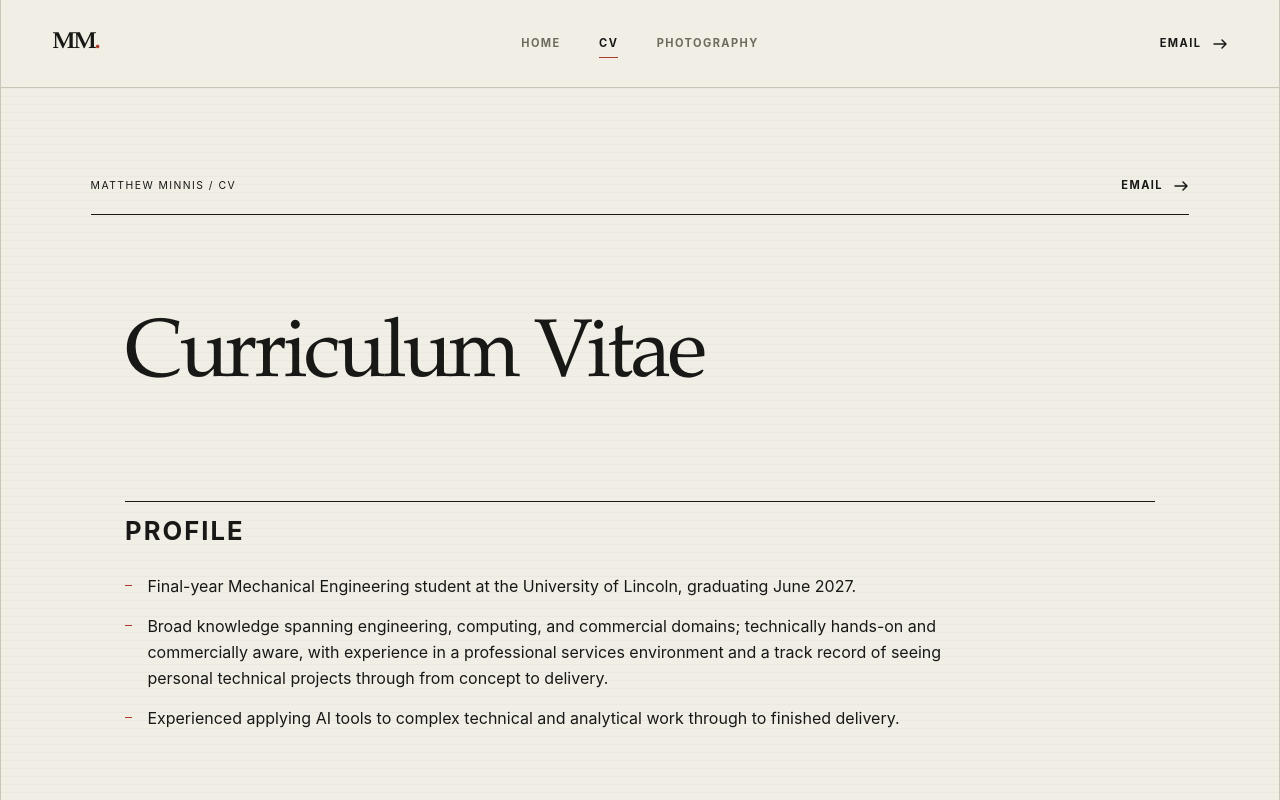
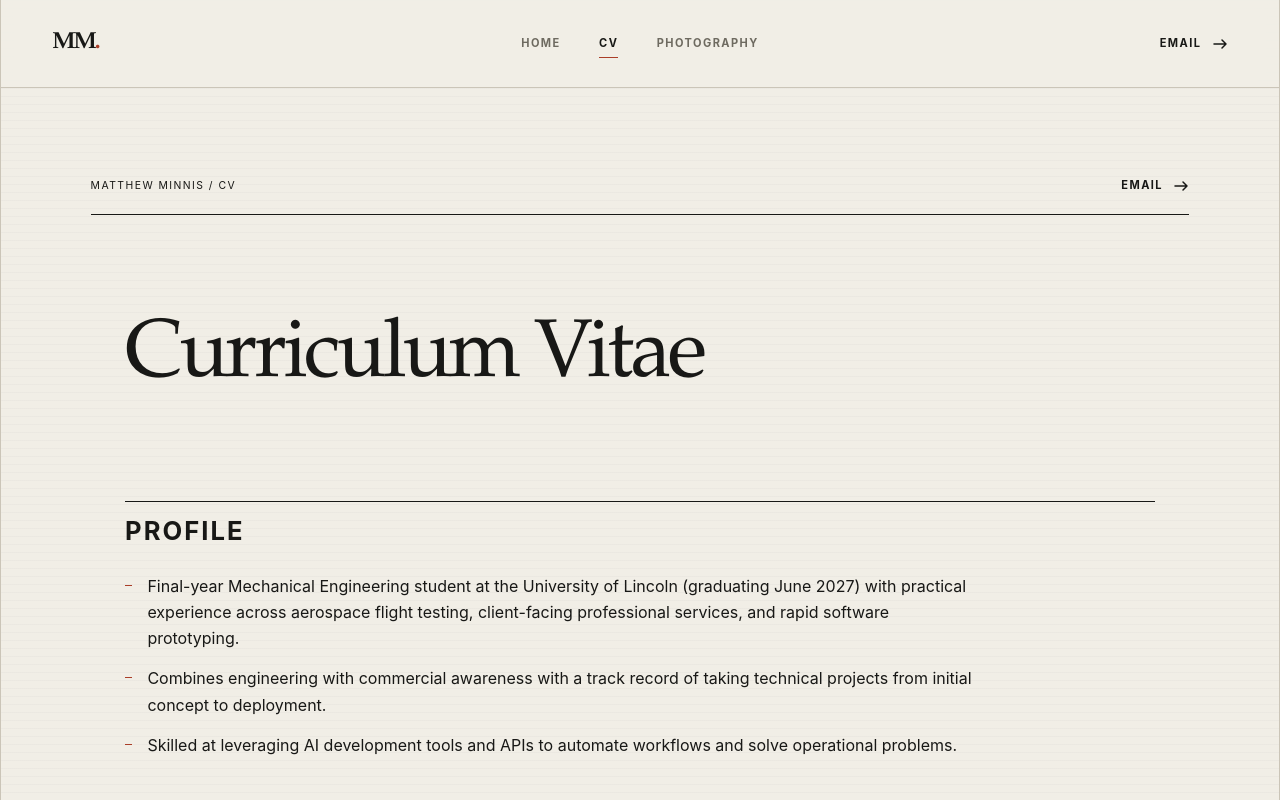
Before and after one commit to EmmDubz/MatthewMinnisSite, a React (Vite) app: page /cv in a window 1280 px wide. Shown: the top 800 px of the page. Built offline with nearby package versions, Linux system fonts and the light colour scheme.

Commit message:
Update intro and profile wording

```diff
--- a/index.html
+++ b/index.html
@@ -6,7 +6,7 @@
     <meta name="viewport" content="width=device-width, initial-scale=1.0" />
     <meta
       name="description"
-      content="Final-year Mechanical Engineering student at the University of Lincoln, graduating June 2027."
+      content="Final-year Mechanical Engineering student at the University of Lincoln (graduating June 2027) with practical experience across aerospace flight testing, client-facing professional services, and rapid software prototyping."
     />
     <meta name="author" content="Matthew Minnis" />
     <meta name="theme-color" content="#f1eee6" />
@@ -16,7 +16,7 @@
     <meta property="og:title" content="Matthew Minnis" />
     <meta
       property="og:description"
-      content="Final-year Mechanical Engineering student at the University of Lincoln, graduating June 2027."
+      content="Final-year Mechanical Engineering student at the University of Lincoln (graduating June 2027) with practical experience across aerospace flight testing, client-facing professional services, and rapid software prototyping."
     />
     <meta property="og:url" content="https://matthewminnis.co.uk/" />
     <meta property="og:image" content="https://matthewminnis.co.uk/social-card-v2.png" />
@@ -27,7 +27,7 @@
     <meta name="twitter:title" content="Matthew Minnis" />
     <meta
       name="twitter:description"
-      content="Final-year Mechanical Engineering student at the University of Lincoln, graduating June 2027."
+      content="Final-year Mechanical Engineering student at the University of Lincoln (graduating June 2027) with practical experience across aerospace flight testing, client-facing professional services, and rapid software prototyping."
     />
     <meta name="twitter:image" content="https://matthewminnis.co.uk/social-card-v2.png" />
     <meta name="twitter:image:alt" content="Matthew Minnis portfolio" />
--- a/src/content/cv.md
+++ b/src/content/cv.md
@@ -2,9 +2,9 @@
 
 ## Profile
 
-- Final-year Mechanical Engineering student at the University of Lincoln, graduating June 2027.
-- Broad knowledge spanning engineering, computing, and commercial domains; technically hands-on and commercially aware, with experience in a professional services environment and a track record of seeing personal technical projects through from concept to delivery.
-- Experienced applying AI tools to complex technical and analytical work through to finished delivery.
+- Final-year Mechanical Engineering student at the University of Lincoln (graduating June 2027) with practical experience across aerospace flight testing, client-facing professional services, and rapid software prototyping.
+- Combines engineering with commercial awareness with a track record of taking technical projects from initial concept to deployment.
+- Skilled at leveraging AI development tools and APIs to automate workflows and solve operational problems.
 
 ## Education
 
--- a/src/content/home.md
+++ b/src/content/home.md
@@ -1,10 +1,10 @@
 # Matthew Minnis
 
-> Final-year Mechanical Engineering student at the University of Lincoln, graduating June 2027.
+> Final-year Mechanical Engineering student at the University of Lincoln (graduating June 2027) with practical experience across aerospace flight testing, client-facing professional services, and rapid software prototyping.
 
-Broad knowledge spanning engineering, computing, and commercial domains; technically hands-on and commercially aware, with experience in a professional services environment and a track record of seeing personal technical projects through from concept to delivery.
+Combines engineering with commercial awareness with a track record of taking technical projects from initial concept to deployment.
 
-Experienced applying AI tools to complex technical and analytical work through to finished delivery.
+Skilled at leveraging AI development tools and APIs to automate workflows and solve operational problems.
 
 <!--
 AUTHOR PROMPT:
--- a/src/lib/site-meta.ts
+++ b/src/lib/site-meta.ts
@@ -1,7 +1,7 @@
 export const siteOrigin = 'https://matthewminnis.co.uk'
 
 export const defaultDescription =
-  'Final-year Mechanical Engineering student at the University of Lincoln, graduating June 2027.'
+  'Final-year Mechanical Engineering student at the University of Lincoln (graduating June 2027) with practical experience across aerospace flight testing, client-facing professional services, and rapid software prototyping.'
 
 export function pageTitle(title?: string) {
   return title ? `${title} | Matthew Minnis` : 'Matthew Minnis'
```
